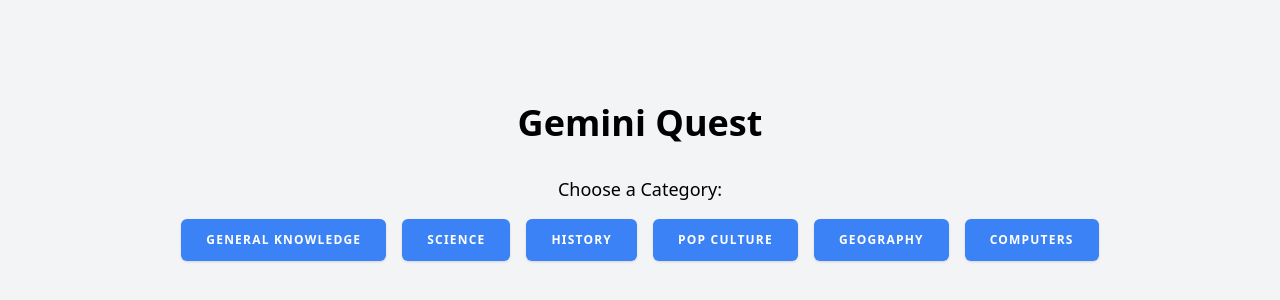
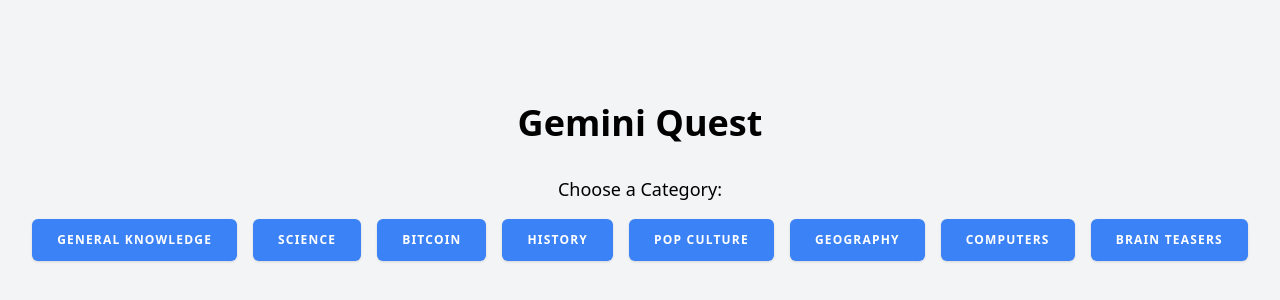
Before and after one commit to maximotodev/gemini-quest, a React (Vite) app: page / in a window 1280 px wide. Shown: the part 214-514 px from the top of the page. Built offline with nearby package versions, Linux system fonts and the light colour scheme; no server answers.

Commit message:
Add bitcoin and brain teasers as categories

```diff
--- a/src/constants.ts
+++ b/src/constants.ts
@@ -6,10 +6,12 @@ export const API_BASE_URL = "https://gemini-quest.onrender.com"; // Or your depl
 export const categories = [
   "General Knowledge",
   "Science",
+  "Bitcoin",
   "History",
   "Pop Culture",
   "Geography",
   "Computers",
+  "Brain Teasers",
 ];
 
 export enum GameState { //  <--- This is the fix to use
```
